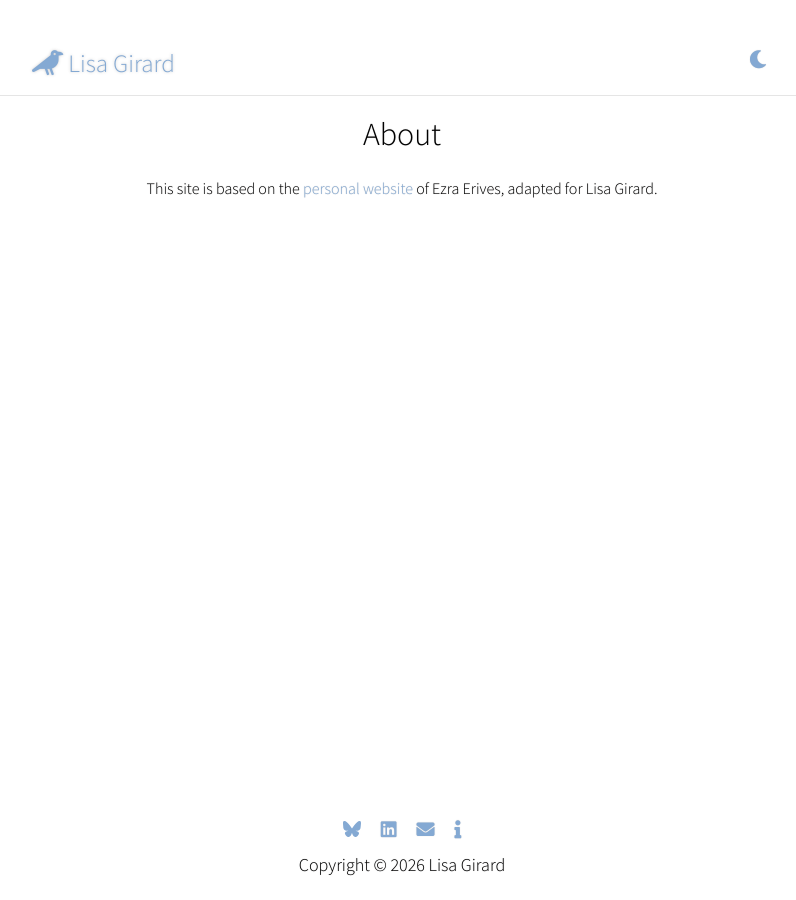
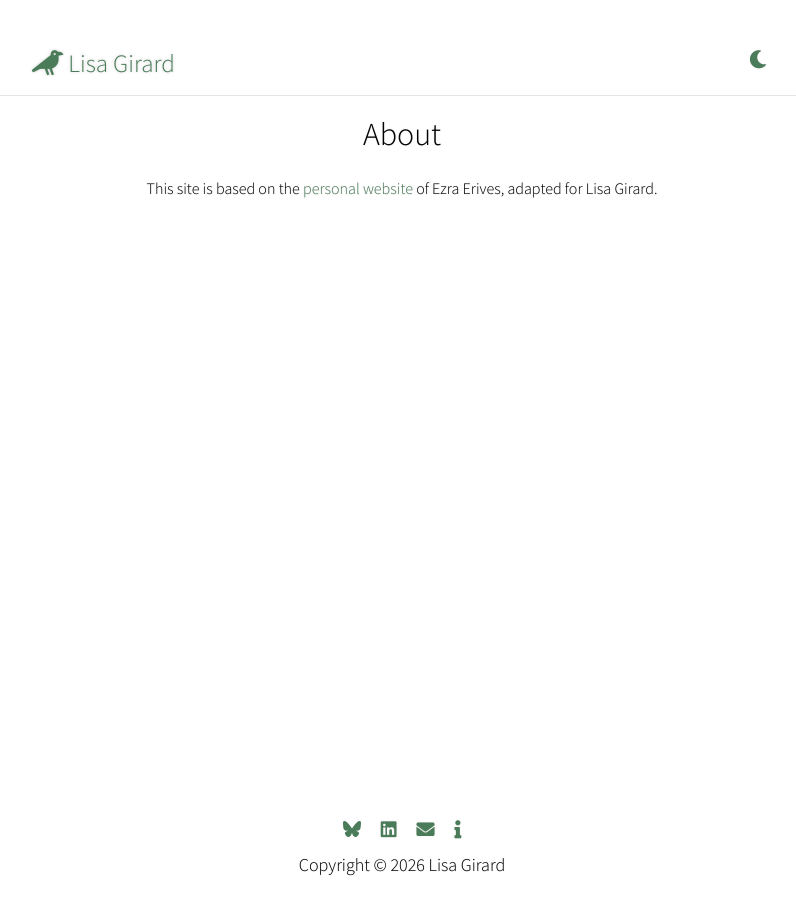
Before and after one commit to eje24/lisa_girard_website, a Jekyll site: the page built from about.html, in a window 1280 px wide. Shown: the whole page, without its empty margins (238-1034 px from the left). Built offline with Jekyll 4.4.1, drawn with Linux system fonts in a browser that asks for light colours; nearby versions of some CDN libraries.

Commit message:
Update colors

```diff
--- a/_includes/footer.html
+++ b/_includes/footer.html
@@ -1,6 +1,6 @@
 <div id="footer-icon" style="display:flex; justify-content: center; gap: 20px; align-items: center;">
     <a href="https://bsky.app/profile/lrgirard.bsky.social" target="_blank" title="Bluesky" style="display:flex; align-items:center;">
-        <svg xmlns="http://www.w3.org/2000/svg" viewBox="0 0 568 501" width="1em" height="1em" fill="currentColor" style="color:#84a9d3;">
+        <svg xmlns="http://www.w3.org/2000/svg" viewBox="0 0 568 501" width="1em" height="1em" fill="currentColor" style="color:var(--accent);">
             <path d="M123.121 33.664C188.241 82.553 258.281 181.68 284 234.873c25.719-53.192 95.759-152.32 160.879-201.208C491.866-1.611 568-28.906 568 57.947c0 17.346-9.945 145.713-15.778 166.555-20.275 72.686-94.155 91.23-159.875 79.985 114.815 19.58 144.237 84.4 81.037 149.205-120.07 123.187-172.679-30.881-186.571-70.28-2.798-8.098-4.106-11.876-4.273-8.653-.167-3.223-1.475.555-4.273 8.653-13.892 39.399-66.501 193.467-186.571 70.28-63.2-64.805-33.778-129.625 81.037-149.205-65.72 11.245-139.6-7.3-159.875-79.985C9.945 203.66 0 75.293 0 57.947 0-28.906 76.134-1.611 123.121 33.664Z"/>
         </svg>
     </a>
--- a/assets/css/main.scss
+++ b/assets/css/main.scss
@@ -3,8 +3,10 @@
 @import "sass-code-highlight/github.scss";
 
 $max-width: 740px;
-$accent: #84a9d3; //#0eb077;
-$accentlight: rgba(101, 207, 181, 0.3);
+// $accent: #84a9d3; $accentlight: rgba(132, 169, 211, 0.3); // blue
+$accent: #4a7c59; $accentlight: rgba(74, 124, 89, 0.25);   // forest green
+
+:root { --accent: #{$accent}; }
 
 // Some CSS taken from https://www.xuningyang.com/
 // basic
```
